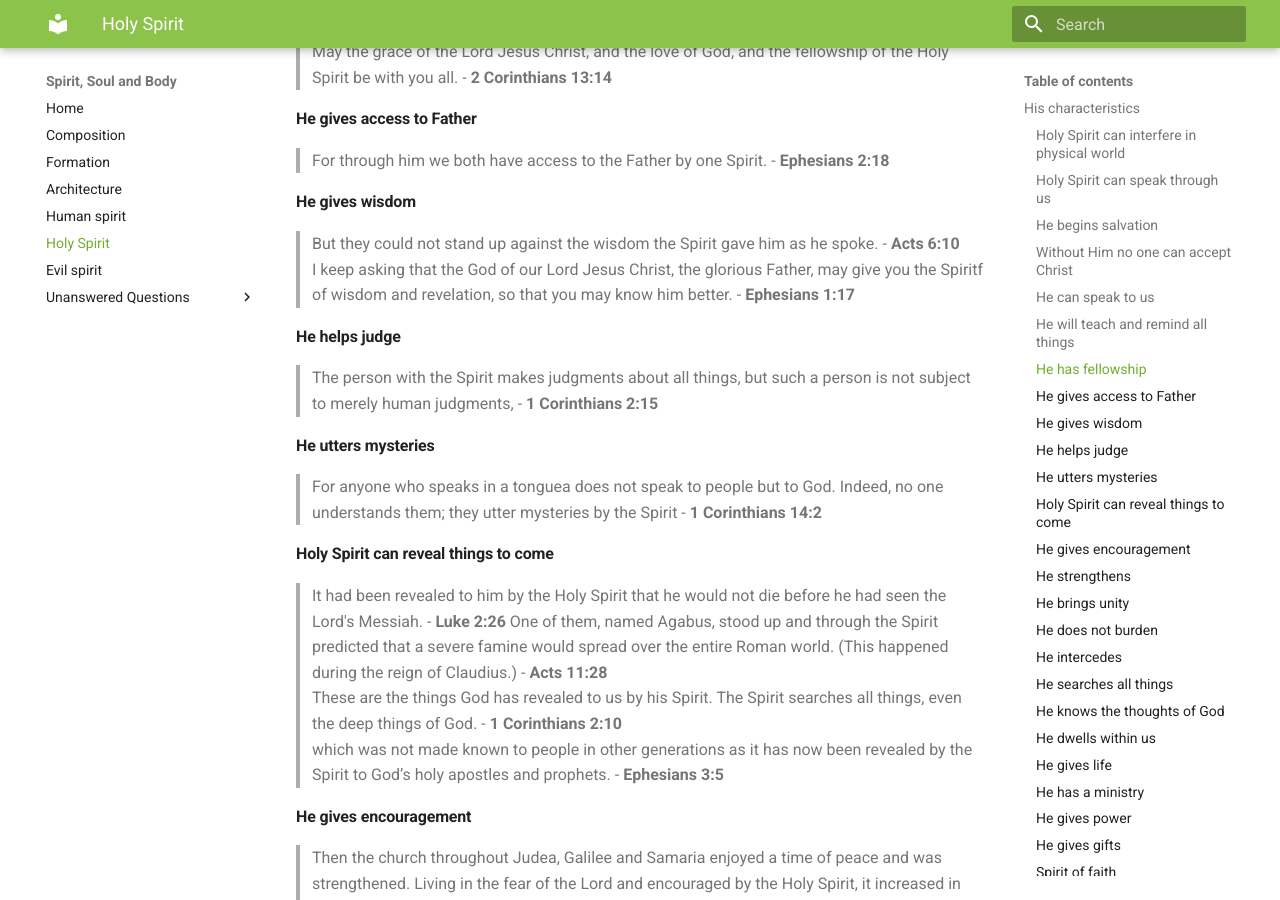
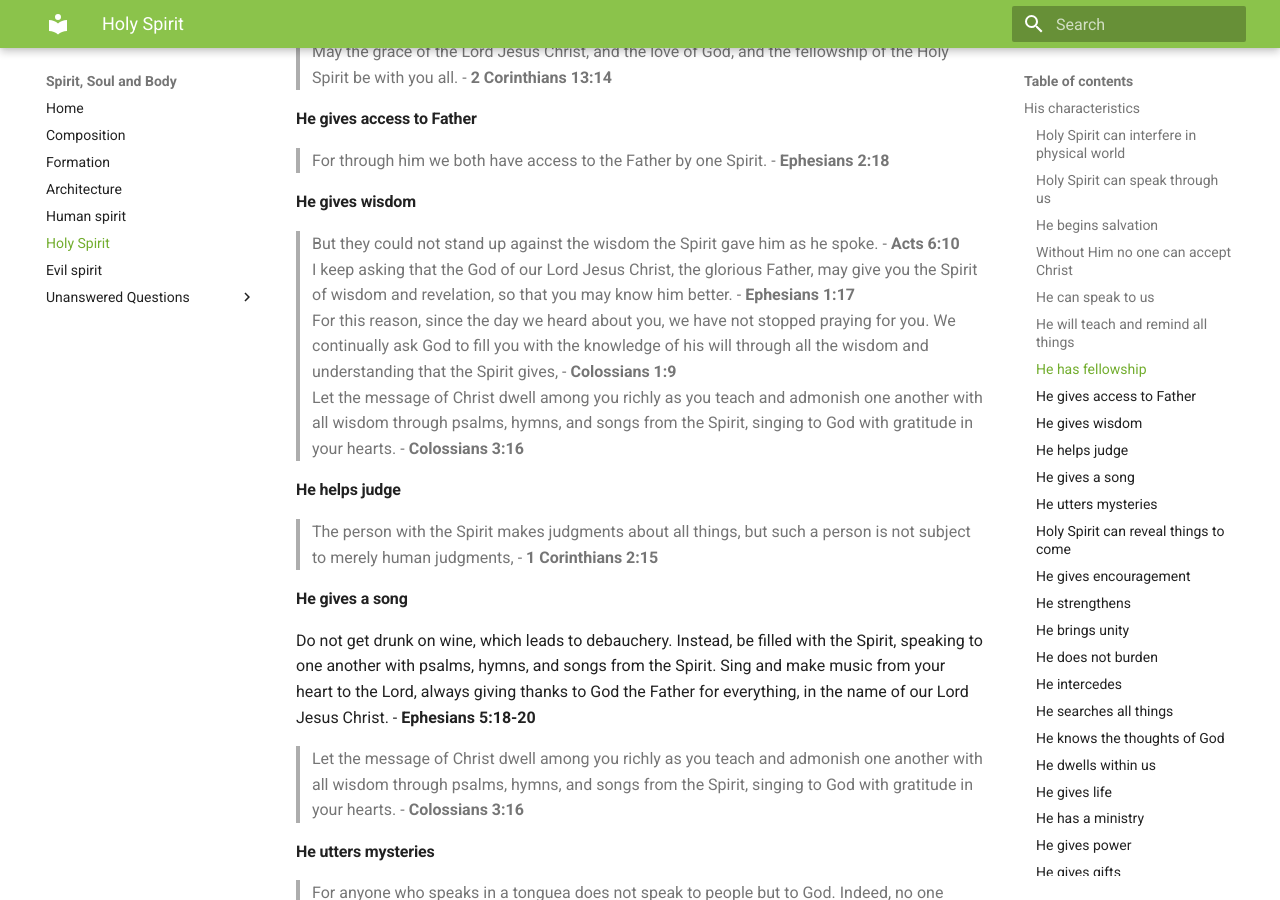
Before and after one commit to onedayatatime/spiritsoulbody, an MkDocs documentation site: the page built from docs/holy-spirit.md, in a window 1280 px wide and 900 px high, scrolled down 1879 px. Built offline with MkDocs 1.6.1 and Material for MkDocs 9.7.7, drawn with Linux system fonts in a browser that asks for light colours; old or Windows-style settings are respelled for this version of MkDocs; some of the changed text lies outside the part shown.

```diff
--- a/docs/holy-spirit.md
+++ b/docs/holy-spirit.md
@@ -48,10 +48,16 @@
 
 #### He gives wisdom
 > But they could not stand up against the wisdom the Spirit gave him as he spoke. - **Acts 6:10**
-> I keep asking that the God of our Lord Jesus Christ, the glorious Father, may give you the Spiritf of wisdom and revelation, so that you may know him better. - **Ephesians 1:17**
+> I keep asking that the God of our Lord Jesus Christ, the glorious Father, may give you the Spirit of wisdom and revelation, so that you may know him better. - **Ephesians 1:17**
+> For this reason, since the day we heard about you, we have not stopped praying for you. We continually ask God to fill you with the knowledge of his will through all the wisdom and understanding that the Spirit gives, - **Colossians 1:9**
+> Let the message of Christ dwell among you richly as you teach and admonish one another with all wisdom through psalms, hymns, and songs from the Spirit, singing to God with gratitude in your hearts. - **Colossians 3:16**
 
 #### He helps judge
 > The person with the Spirit makes judgments about all things, but such a person is not subject to merely human judgments, - **1 Corinthians 2:15**
+
+#### He gives a song
+Do not get drunk on wine, which leads to debauchery. Instead, be filled with the Spirit, speaking to one another with psalms, hymns, and songs from the Spirit. Sing and make music from your heart to the Lord, always giving thanks to God the Father for everything, in the name of our Lord Jesus Christ. - **Ephesians 5:18-20**
+> Let the message of Christ dwell among you richly as you teach and admonish one another with all wisdom through psalms, hymns, and songs from the Spirit, singing to God with gratitude in your hearts. - **Colossians 3:16**
 
 
 #### He utters mysteries
@@ -107,10 +113,14 @@
 > But you will receive power when the Holy Spirit comes on you; and you will be my witnesses in Jerusalem, and in all Judea and Samaria, and to the ends of the earth.” - **Acts 1:8**
 
 #### He gives gifts
+> Now about the gifts of the Spirit, brothers and sisters, I do not want you to be uninformed. - **1 Corinthians 12:1**
 > There are different kinds of gifts, but the same Spirit distributes them. - **1 Corinthians 12:4**
 > To one there is given through the Spirit a message of wisdom, to another a message of knowledge by means of the same Spirit, to another faith by the same Spirit, to another gifts of healing by that one Spirit, to another miraculous powers, to another prophecy, to another distinguishing between spirits, to another speaking in different kinds of tongues, and to still another the interpretation of tongues. - **1 Corinthians 12:8-10**
 > All these are the work of one and the same Spirit, and he distributes them to each one, just as he determines. - **1 Corinthians 12:11**
+> Follow the way of love and eagerly desire gifts of the Spirit, especially prophecy - **1 Corinthians 14:1**
 > So it is with you. Since you are eager for gifts of the Spirit, try to excel in those that build up the church. - **1 Corinthians 14:12**
+> I long to see you so that I may impart to you some spiritual gift to make you strong - **Romans 1:11**
+> If anyone thinks they are a prophet or otherwise gifted by the Spirit, let them acknowledge that what I am writing to you is the Lord’s command. - **1 Corinthians 14:37**
 
 #### Spirit of faith
 > It is written: “I believed; therefore I have spoken.” Since we have that same spirit of faith, we also believe and therefore speak - **2 Corinthians 4:13**
@@ -216,6 +226,7 @@ TODO: Isaiah 42:1-4, 61:1
 > And the disciples were filled with joy and with the Holy Spirit. - **Acts 13:52**
 > Do not get drunk on wine, which leads to debauchery. Instead, be filled with the Spirit, - **Ephesians 5:18**
 
+
 #### Full of Holy Spirit
 > Jesus, full of the Holy Spirit, left the Jordan - **Luke 4:1**
 > The Spirit gives life; the flesh counts for nothing. The words I have spoken to you—they are full of the Spirite and life. - **John 6:63**
@@ -224,6 +235,8 @@ TODO: Isaiah 42:1-4, 61:1
 > But Stephen, full of the Holy Spirit, looked up to heaven and saw the glory of God, and Jesus standing at the right hand of God. - **Acts 7:55**
 > He was a good man, full of the Holy Spirit and faith, and a great number of people were brought to the Lord. - **Acts 11:24**
 
+#### Living by Spirit
+> Brothers and sisters, I could not address you as people who live by the Spirit but as people who are still worldly—mere infants in Christ. - **1 Corinthians 3:1**
 
 #### Being led by the Spirit
 > Then Jesus was led by the Spirit into the wilderness to be tempted by the devil - **Matthew 4:1**
@@ -245,7 +258,7 @@ TODO: Isaiah 42:1-4, 61:1
 > For if you live according to the flesh, you will die; but if by the Spirit you put to death the misdeeds of the body, you will live. - **Romans 8:13**
 > So I say, walk by the Spirit, and you will not gratify the desires of the flesh. - **Galatians 5:16**
 > Since we live by the Spirit, let us keep in step with the Spirit. - **Galatians 5:25**
-> Brothers and sisters, if someone is caught in a sin, you who live by the Spirit should restore that person gently. But watch yourselves, or you also may be tempted. - **Galatians 6:1**
+> Brothers and sisters, if someone is caught in a sin, you who live by the Spirit should restore that person gently (with spirit of gentleness). But watch yourselves, or you also may be tempted. - **Galatians 6:1**
 
 #### Fruit of the Spirit
 > But the fruit of the Spirit is love, joy, peace, forbearance, kindness, goodness, faithfulness, gentleness and self-control. Against such things there is no law. - **Galatians 5:22,23**
```
Also changed, not shown: other parts of docs/holy-spirit.md (+1 -1 lines), docs/unanswered/others.md (added, +29 -0 lines).
